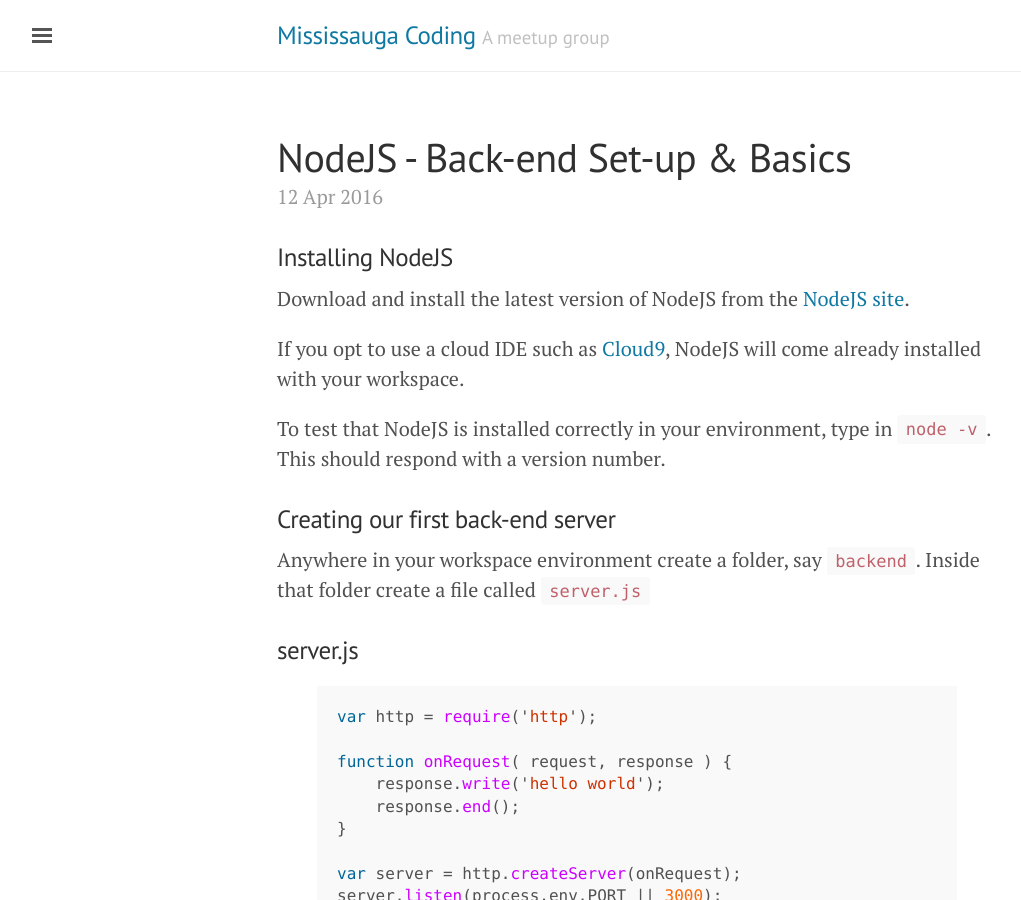
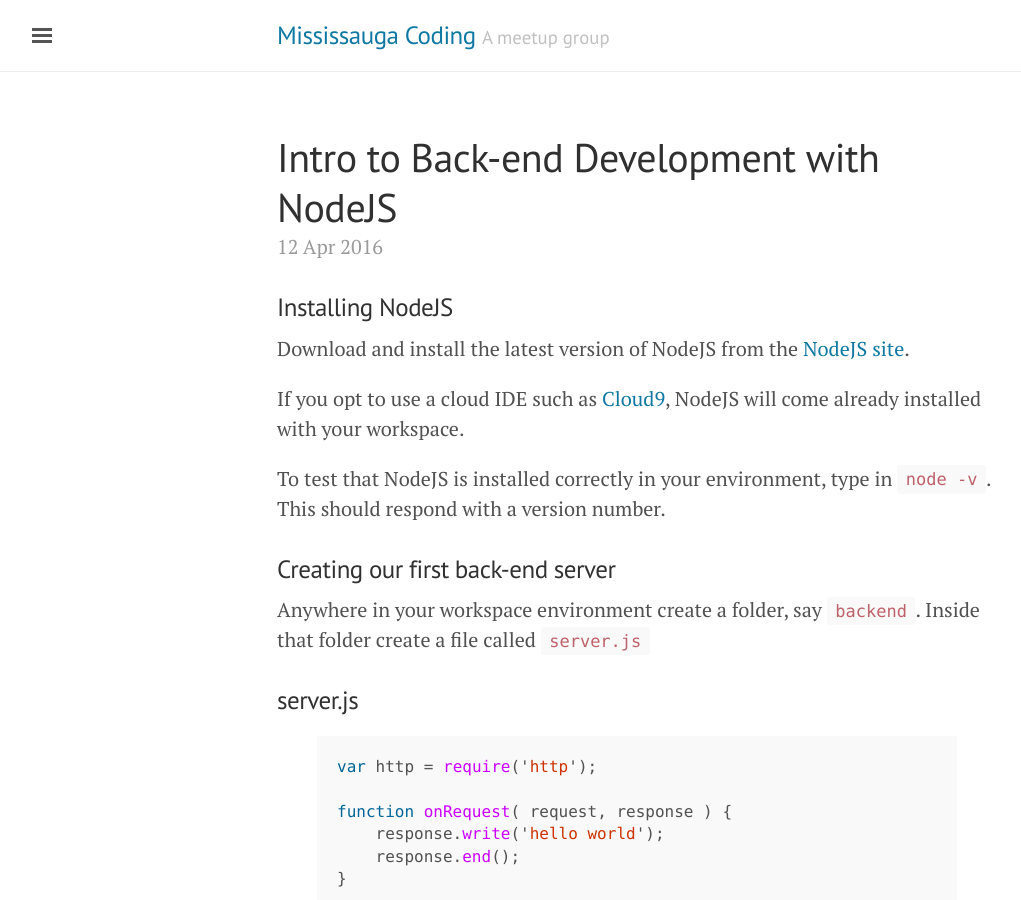
Before and after one commit to MississaugaCoding/mississaugacoding.github.io, a Jekyll site: the page built from _posts/2016-04-12-backend-basics.md, in a window 1280 px wide and 900 px high. Shown: the whole window, without its empty margins (3-1024 px from the left). Built offline with Jekyll 4.4.1, drawn with Linux system fonts in a browser that asks for light colours; comment, search, counter and statistics services are not loaded.

Commit message:
updated post for session 22

```diff
--- a/_posts/2016-04-12-backend-basics.md
+++ b/_posts/2016-04-12-backend-basics.md
@@ -1,6 +1,6 @@
 ---
 layout: post
-title: "NodeJS - Back-end Set-up & Basics"
+title: "Intro to Back-end Development with NodeJS"
 comments: true
 publish: true
 ---
```
